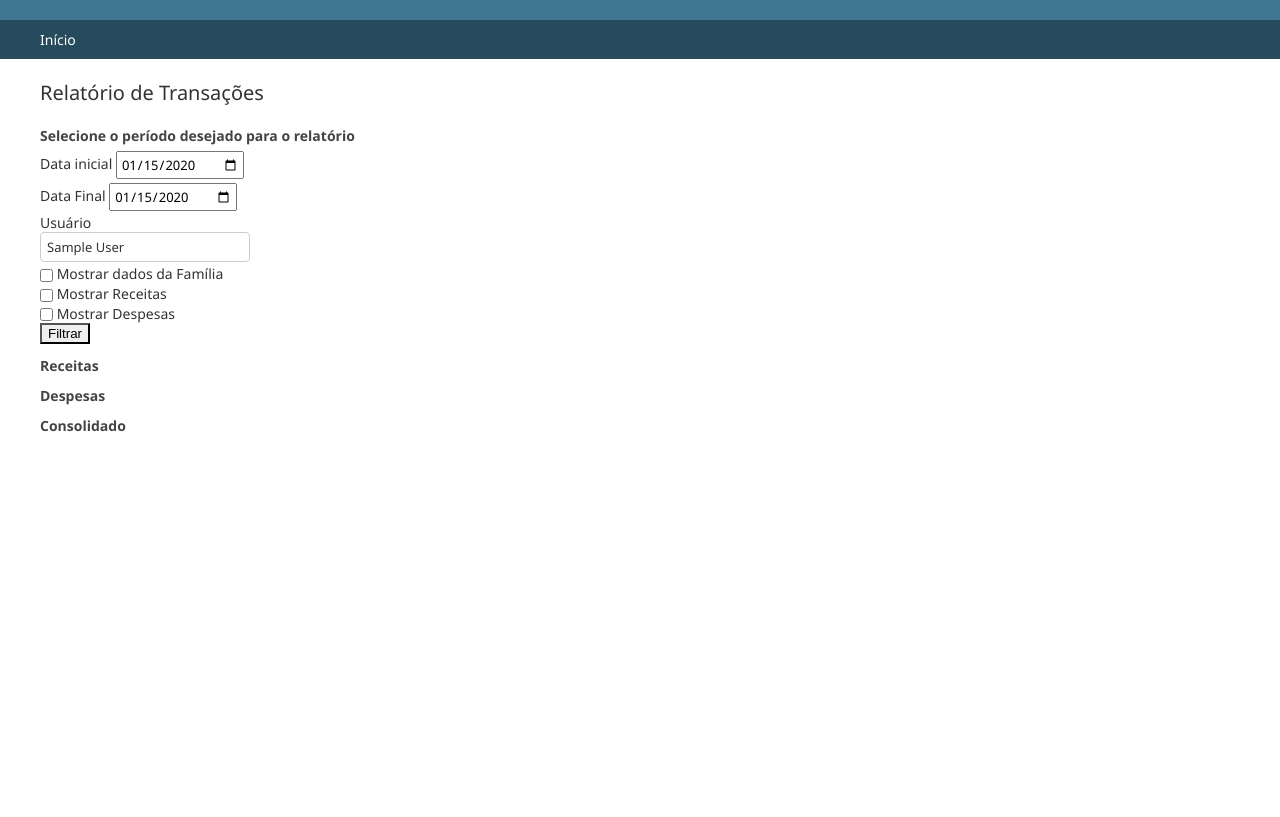
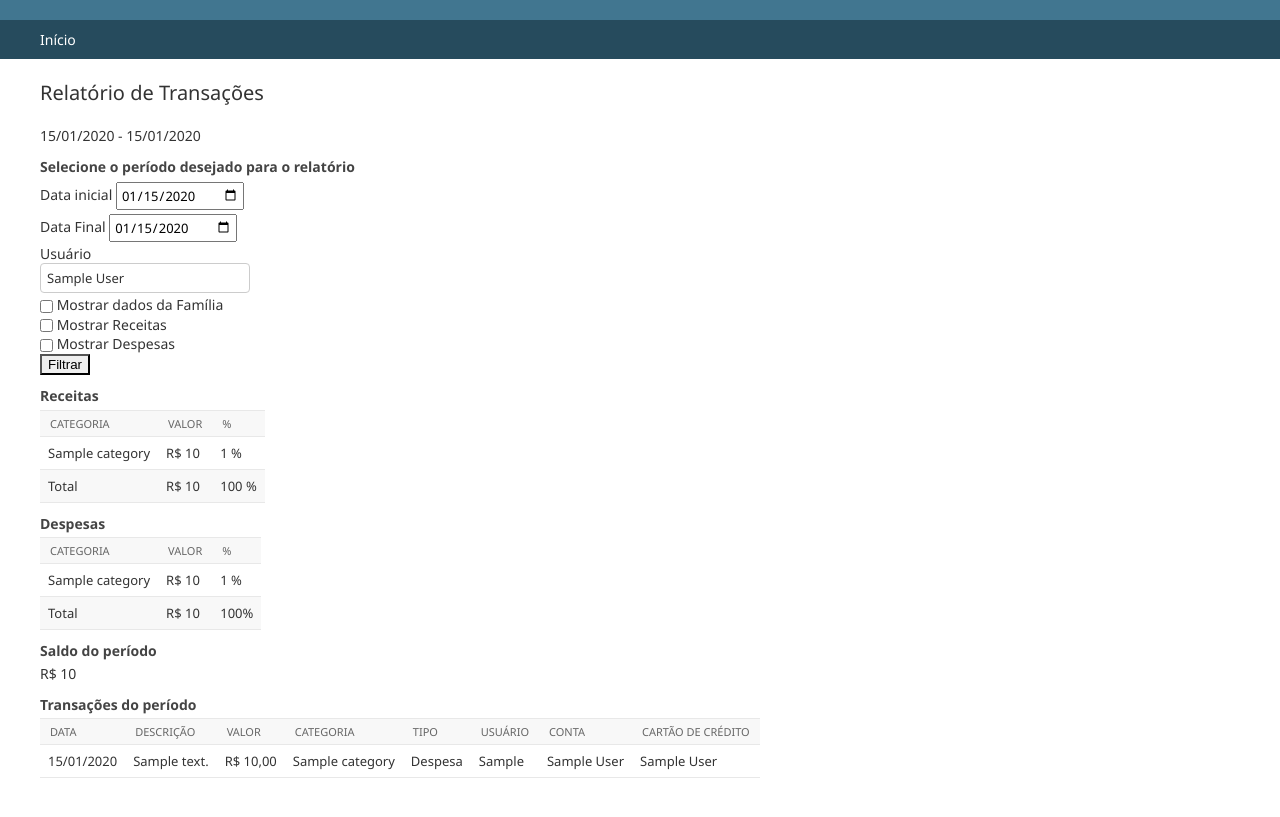
Before and after one commit to engedmundo/financial_controler_api, a Django app: template apps/financial_manager/templates/transactions/report.html in a window 1280 px wide. Before the commit the page ends 432 px from the top, so only its background shows below. Run offline with Django 5.2, Linux system fonts and the light colour scheme; a user stored in the database is signed in; tables that the repository leaves empty hold one stand-in row (values such as "Sample post"); the template is opened without the code that fills it: values that come from a table or form of the project are taken from there, most other values are stand-ins (such as "Sample title", 1, 10 or a date in 2020).

Commit message:
feature/finish transactions template visualization

```diff
--- a/apps/financial_manager/templates/transactions/report.html
+++ b/apps/financial_manager/templates/transactions/report.html
@@ -2,8 +2,11 @@
 
 {% block content %}
   <div class="container-fluid">
-    <div class="row mb-2">
+    <div class="row">
       <h1 class="ml-2">Relatório de Transações</h1>
+    </div>
+    <div class="row">
+      <p class="ml-2">{{ start_date|date:'d/m/Y' }} - {{ end_date|date:'d/m/Y' }}</p>
     </div>
 
     <div class="row">
@@ -100,26 +103,125 @@
       </div>
     </div>
 
-    <div class="row">
+    <div class="row d-flex align-items-stretch">
       <div class="col-sm">
-        <div class="card">
+        <div class="card h-100">
           <div class="card-body">
-            <h3 class="card-title">Receitas</h3>
-
+            <h3>Receitas</h3>
+            <table class="table table-striped">
+              <thead>
+                <tr>
+                  <th scope="col">Categoria</th>
+                  <th class="text-right" scope="col">Valor</th>
+                  <th class="text-right" scope="col">%</th>
+                </tr>
+              </thead>
+              <tbody>
+                {% for category in summary.receipt.categories %}
+                  <tr>
+                    <th scope="row">{{ category.category }}</th>
+                    <td class="text-right">R$ {{ category.total }}</td>
+                    <td class="text-right">{{ category.percentual }} %</td>
+                  </tr>
+                {% endfor %}
+                <tr>
+                  <th scope="row">Total</th>
+                  <td class="text-right">R$ {{ summary.receipt.total }}</td>
+                  <td class="text-right">100 %</td>
+                </tr>
+              </tbody>
+            </table>
           </div>
         </div>
       </div>
       <div class="col-sm">
-        <div class="card">
+        <div class="card h-100">
           <div class="card-body">
-            <h3 class="card-title">Despesas</h3>
+            <h3>Despesas</h3>
+            <table class="table table-striped">
+              <thead>
+                <tr>
+                  <th scope="col">Categoria</th>
+                  <th class="text-right" scope="col">Valor</th>
+                  <th class="text-right" scope="col">%</th>
+                </tr>
+              </thead>
+              <tbody>
+                {% for category in summary.expense.categories %}
+                  <tr>
+                    <td>{{ category.category }}</th>
+                    <td class="text-right">R$ {{ category.total }}</td>
+                    <td class="text-right">{{ category.percentual }} %</td>
+                  </tr>
+                {% endfor %}
+                <tr>
+                  <th scope="row">Total</th>
+                  <td class="text-right">R$ {{ summary.expense.total }}</td>
+                  <td class="text-right">100%</td>
+                </tr>
+              </tbody>
+            </table>
           </div>
         </div>
       </div>
+    </div>
+
+    <div class="row mt-3">
       <div class="col-sm">
-        <div class="card">
+        <div class="card h-100">
           <div class="card-body">
-            <h3 class="card-title">Consolidado</h3>
+            <div class="row">
+              <h3>Saldo do período</h3>
+            </div>
+            <div class="row">
+              <p>R$ {{summary.balance}}</p>
+            </div>
+          </div>
+        </div>
+      </div>
+    </div>
+
+    <div class="row mt-3">
+      <div class="col-sm">
+        <div class="card h-100">
+          <div class="card-body">
+            <div class="row">
+              <h3>Transações do período</h3>
+            </div>
+            <div class="row">
+              <table class="table table-striped">
+                <thead>
+                  <tr>
+                    <th scope="col">Data</th>
+                    <th scope="col">Descrição</th>
+                    <th class="text-right" scope="col">Valor</th>
+                    <th scope="col">Categoria</th>
+                    <th scope="col">Tipo</th>
+                    <th scope="col">Usuário</th>
+                    <th scope="col">Conta</th>
+                    <th scope="col">Cartão de crédito</th>
+                  </tr>
+                </thead>
+                <tbody>
+                  {% for transaction in transactions %}
+                    <tr>
+                      <td>{{ transaction.date|date:'d/m/Y'  }}</th>
+                      <td>{{ transaction.description }}</th>
+                      <td class="text-right">R$ {{ transaction.amount }}</td>
+                      <td>{{ transaction.category.name }}</td>
+                      {% if transaction.type == "receipt" %}
+                        <td>Receita</td>
+                      {% else %}
+                        <td>Despesa</td>
+                      {% endif %}
+                      <td>{{ transaction.user.first_name }}</td>
+                      <td>{{ transaction.account.name }}</td>
+                      <td>{{ transaction.credit_card.name }}</td>
+                    </tr>
+                  {% endfor %}
+                </tbody>
+              </table>
+            </div>
           </div>
         </div>
       </div>
```
Also changed, not shown: apps/financial_manager/views/transactions_report_view.py (+6 -4 lines).
